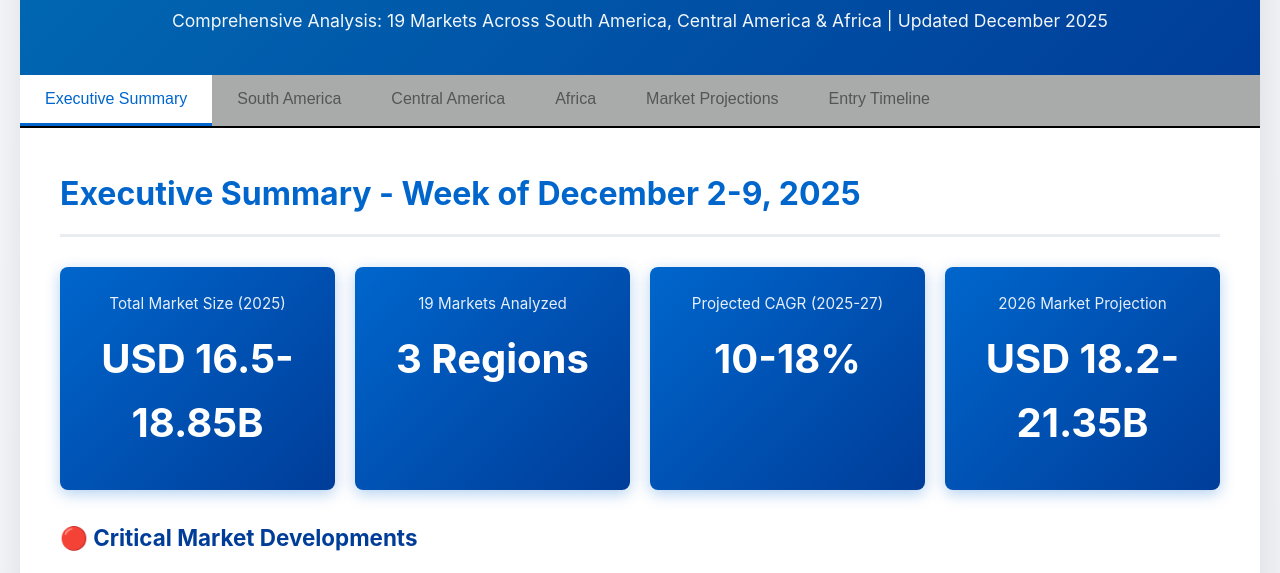
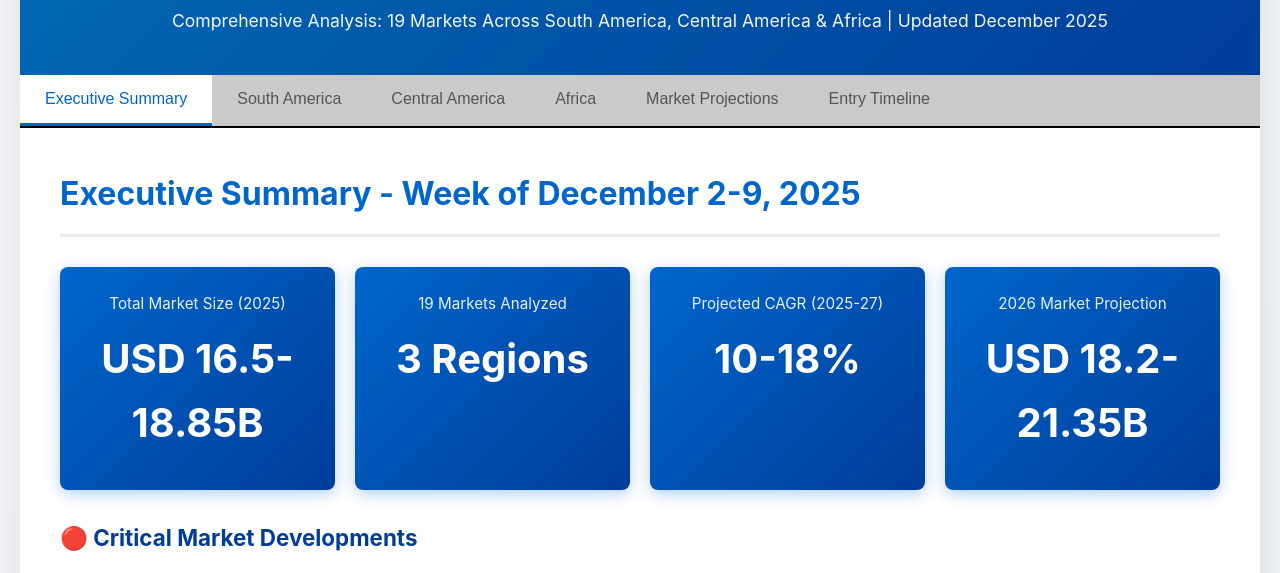
Before and after one commit to kostadinrad/Country_Evaluation, a plain HTML site: page index.html in a window 1280 px wide. Shown: the part 227-800 px from the top of the page. Drawn offline with Linux system fonts and the light colour scheme.

Commit message:
nav tab color

```diff
--- a/index.html
+++ b/index.html
@@ -48,7 +48,7 @@
 
         .nav-tabs {
             display: flex;
-            background: #a9aaaa;
+            background: #cacaca;
             border-bottom: 2px solid #000000;
             overflow-x: auto;
             gap: 0;
```
